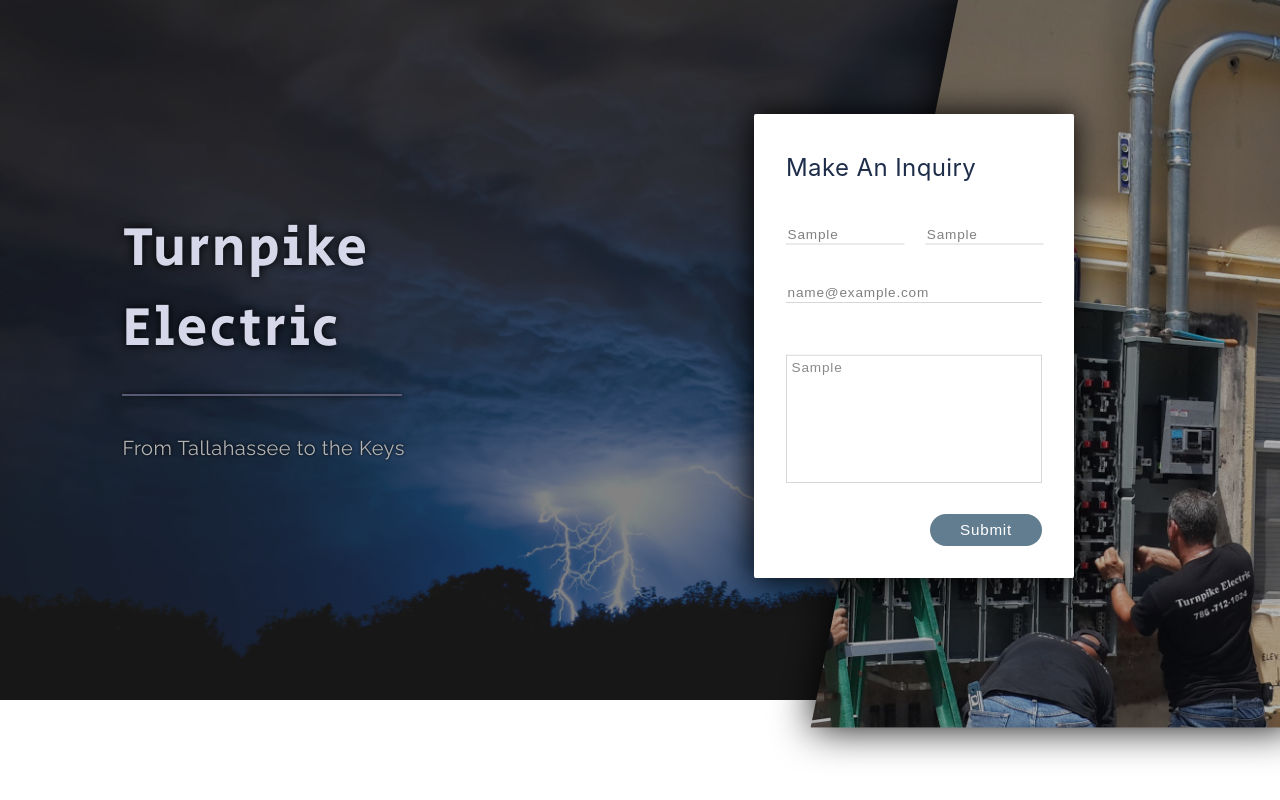
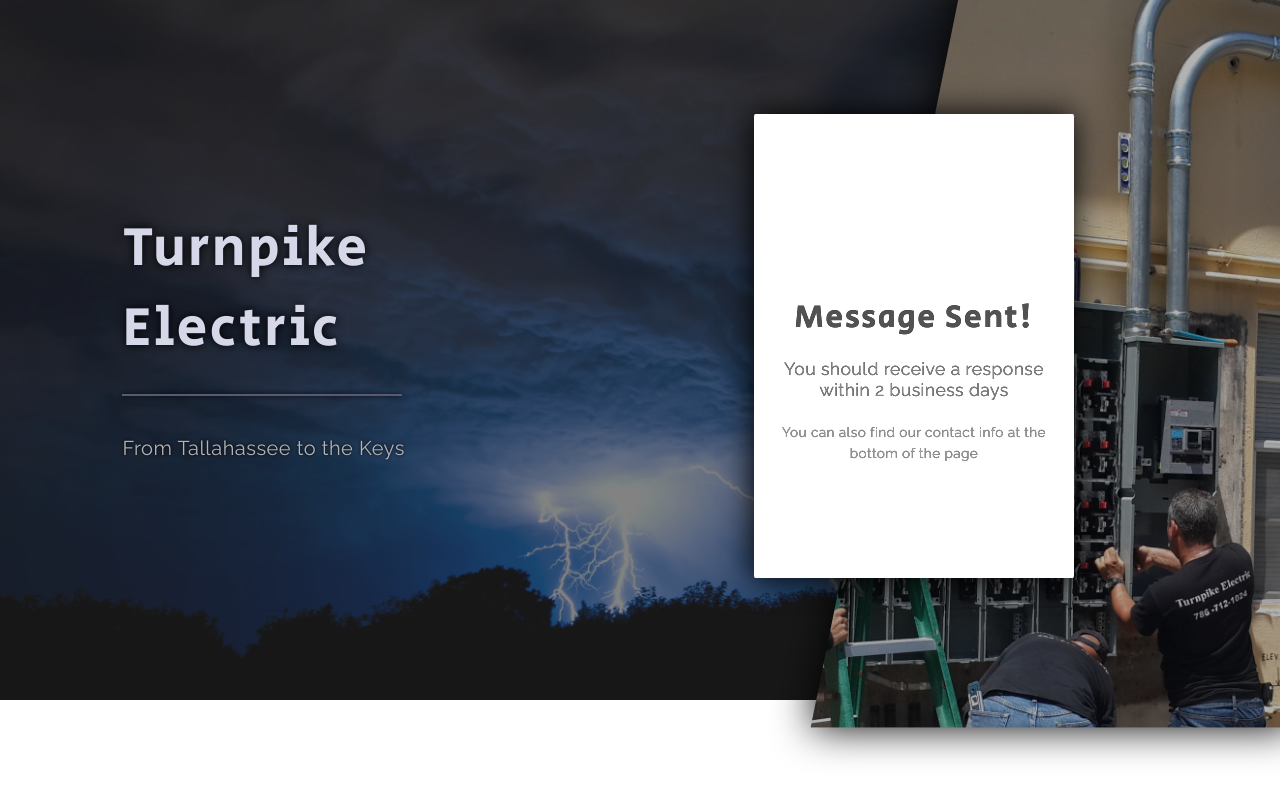
Before and after one commit to SterlingVelazquez/turnpike-electric, a Next.js app: page / in a window 1280 px wide. Both pictures are taken after typing "Sample", "Sample", "name@example.com", "Sample" into the empty fields and a click on the button "Submit". Shown: the top 800 px of the page. Built offline with nearby package versions, Linux system fonts and the light colour scheme.

Commit message:
Added contact form functionality

```diff
--- a/pages/index.js
+++ b/pages/index.js
@@ -2,6 +2,7 @@
 import React from 'react';
 
 var Email = { send: function (a) { return new Promise(function (n, e) { a.nocache = Math.floor(1e6 * Math.random() + 1), a.Action = "Send"; var t = JSON.stringify(a); Email.ajaxPost("https://smtpjs.com/v3/smtpjs.aspx?", t, function (e) { n(e) }) }) }, ajaxPost: function (e, n, t) { var a = Email.createCORSRequest("POST", e); a.setRequestHeader("Content-type", "application/x-www-form-urlencoded"), a.onload = function () { var e = a.responseText; null != t && t(e) }, a.send(n) }, ajax: function (e, n) { var t = Email.createCORSRequest("GET", e); t.onload = function () { var e = t.responseText; null != n && n(e) }, t.send() }, createCORSRequest: function (e, n) { var t = new XMLHttpRequest; return "withCredentials" in t ? t.open(e, n, !0) : "undefined" != typeof XDomainRequest ? (t = new XDomainRequest).open(e, n) : t = null, t } };
+const emailTest = /(?!.*\.{2})^([a-z\d!#$%&'*+\-\/=?^_`{|}~\u00A0-\uD7FF\uF900-\uFDCF\uFDF0-\uFFEF]+(\.[a-z\d!#$%&'*+\-\/=?^_`{|}~\u00A0-\uD7FF\uF900-\uFDCF\uFDF0-\uFFEF]+)*|"((([ \t]*\r\n)?[ \t]+)?([\x01-\x08\x0b\x0c\x0e-\x1f\x7f\x21\x23-\x5b\x5d-\x7e\u00A0-\uD7FF\uF900-\uFDCF\uFDF0-\uFFEF]|\\[\x01-\x09\x0b\x0c\x0d-\x7f\u00A0-\uD7FF\uF900-\uFDCF\uFDF0-\uFFEF]))*(([ \t]*\r\n)?[ \t]+)?")@(([a-z\d\u00A0-\uD7FF\uF900-\uFDCF\uFDF0-\uFFEF]|[a-z\d\u00A0-\uD7FF\uF900-\uFDCF\uFDF0-\uFFEF][a-z\d\-._~\u00A0-\uD7FF\uF900-\uFDCF\uFDF0-\uFFEF]*[a-z\d\u00A0-\uD7FF\uF900-\uFDCF\uFDF0-\uFFEF])\.)+([a-z\u00A0-\uD7FF\uF900-\uFDCF\uFDF0-\uFFEF]|[a-z\u00A0-\uD7FF\uF900-\uFDCF\uFDF0-\uFFEF][a-z\d\-._~\u00A0-\uD7FF\uF900-\uFDCF\uFDF0-\uFFEF]*[a-z\u00A0-\uD7FF\uF900-\uFDCF\uFDF0-\uFFEF])\.?$/i;
 
 class Home extends React.Component {
 
@@ -16,15 +17,23 @@
   }
 
   submitForm(e) {
+    document.getElementById("emailerror").className = "emailError";
     e.preventDefault();
+    if (!emailTest.test(this.state.email.toLowerCase()))
+      document.getElementById("emailerror").className = "emailError active";
+    else {
       var name = this.state.firstName + " " + this.state.lastName;
+      document.getElementById("inquiryformanimation").classList.toggle("active");
+      document.getElementById("inquiryformsubmitted").classList.toggle("active");
+
     Email.send({
       SecureToken: "902363ed-a90e-44aa-a9e6-edf772eebfdb",
       To: 'sterlin.velazquez37@gmail.com',
-      From: "sterling@turnpikelectric.com",
+      From: "website@turnpikelectric.us",
       Subject: "New Inquiry from " + name,
       Body: "<html><p>Name: " + name + "</p></br><p>Email: " + this.state.email + "</p></br><p>Message: " + this.state.note + "</p></br></br></html>",
-    }).then(function () {})
+    }).then(function () { })
+  }
   }
 
   setFirstName(e) {
@@ -69,27 +78,35 @@
           </span>
 
           <form className="inquiryForm" id="inquiryform" onSubmit={e => this.submitForm(e)}>
+            <div className="inquiryFormAnimation" id="inquiryformanimation">
               <div className="inquiryContainer" id="inquirycontainer">
                 <p className="inquiryHeader">Make An Inquiry</p>
                 <input className="inquiryInput" id="inquiryfirst" defaultValue="" placeholder="First Name *" onInput={e => this.setFirstName(e)} required></input>
                 <input className="inquiryInput" id="inquirylast" defaultValue="" placeholder="Last Name *" onInput={e => this.setLastName(e)} required></input>
                 <br />
                 <input className="emailInput" id="email" defaultValue="" placeholder="Email *" onInput={e => this.setEmail(e)} required></input>
-              <textarea className="inquiryNote" id="inquirynote" defaultValue="" onInput={e => this.setNote(e)} placeholder="How can we help?"></textarea>
+                <p className="emailError" id="emailerror">Invalid email address</p>
+                <textarea className="inquiryNote" id="inquirynote" defaultValue="" onInput={e => this.setNote(e)} placeholder="How can we help?" required></textarea>
                 <button type="submit" className="submitButton" id="submitbutton">Submit</button>
               </div>
               <div className="submitContainer" id="submitcontainer">
                 <p className="sentHeader">Inquiry Sent</p>
                 <p className="sentSubheader" id="sentsubheader"></p>
               </div>
+            </div>
+            <div className="inquiryFormSubmitted" id="inquiryformsubmitted">
+              <p className="inquiryFormSubmittedHeader">Message Sent!</p>
+              <p className="inquiryFormSubmittedSubheader">You should receive a response <br />within 2 business days<br/><br/>
+                <span className="submittedExtra">You can also find our contact info at the bottom of the page</span></p>
+            </div>
           </form>
 
           <div className="aboutSection">
             <div className="aboutBio">
               <p className="aboutHeader" id="aboutheader"><b>About Us</b></p>
-              <div className="aboutSubheader" id="aboutsubheader"><b>Founded in 2010 with only one premise... <br/>Quality Over Anything and Everything</b></div>
+              <div className="aboutSubheader" id="aboutsubheader"><b>Founded in 2010 with only one premise... <br />Quality Over Anything and Everything</b></div>
               <p className="aboutText">Over 10 years of experience in Commercial, Residential, Hotels and Light Industrial projects. New construction and
-                remodeling. Fire Alarm, Data, Generators and medium to large UPS installations are also part of our line of work.<br/><br/> We can provide <b>Turnkey Solutions</b></p>
+                remodeling. Fire Alarm, Data, Generators and medium to large UPS installations are also part of our line of work.<br /><br /> We can provide <b>Turnkey Solutions</b></p>
             </div>
             <img className="aboutImage" src="Breaker_Two.jpg"></img>
           </div>
@@ -98,12 +115,14 @@
             <img className="contactBackground" src="Monticello_Outside.jpg"></img>
             <div className="contactBio">
               <p className="contactHeader" id="contactheader"><b>Contact Us</b></p>
+              <a className="phoneLink" href="tel:+17867121024">
                 <i class="fas fa-phone-alt" id="phoneIcon"></i>
                 <p className="contactText" id="phone">(786) 712-1024</p>
-              <br/>
+              </a>
+              <br />
               <i class="fas fa-print" id="faxIcon"></i>
               <p className="contactText" id="fax">(305) 675-3711</p>
-              <br/>
+              <br />
               <i class="fas fa-id-badge" id="licenseIcon"></i>
               <p className="contactText" id="license">EC13004836</p>
             </div>
--- a/styles/main.css
+++ b/styles/main.css
@@ -19,6 +19,7 @@
     position:absolute;
     top:0; right:0;
     filter:drop-shadow(0 0 20px black) brightness(0.7);
+    pointer-events:none;
 }
 .introRightImage {
     position:absolute;
@@ -122,9 +123,18 @@
     color:rgb(155, 155, 155);
     letter-spacing:0.5px;
 }
+.emailError {
+    width:80%;
+    margin:-10px 0 0px 40px;
+    color:rgb(107, 0, 0);
+    display:none;
+}
+.emailError.active {
+    display:block;
+}
 .inquiryNote {
     display:block;
-    margin:45px 0 0 50%;
+    margin:40px 0 0 50%;
     transform:translateX(-50%);
     width:80%; height:160px;
     border:thin solid rgb(206, 206, 206);
@@ -154,6 +164,55 @@
 }
 .submitButton:hover {
     transform:scale(1.1);
+}
+
+.inquiryFormAnimation {
+    transition:opacity 0.5s, transform 0.5s;
+}
+.inquiryFormAnimation.active {
+    transform:translateX(250px);
+    opacity:0;
+    pointer-events:none;
+}
+.inquiryFormSubmitted {
+    position:absolute;
+    top:0; left:0;
+    width:100%; height:100%;
+    text-align:center;
+    transition: 0.5s 0.3s;
+    transform:translateX(-150px);
+    opacity:0;
+    pointer-events:none;
+}
+.inquiryFormSubmitted.active {
+    transform:translateX(0px);
+    opacity:1;
+}
+.inquiryFormSubmittedHeader {
+    position:absolute;
+    top:40%; left:50%;
+    width:100%;
+    transform:translate(-50%, -80%);
+    font-family: 'Secular One', sans-serif;
+    font-size:40px;
+    color:rgb(82, 82, 82);
+    letter-spacing: 2px;
+    text-shadow: 0 0 0px rgb(0, 0, 0);
+}
+.inquiryFormSubmittedSubheader {
+    position:absolute;
+    top:60%; left:50%;
+    width:90%;
+    transform:translate(-50%, -50%);
+    font-family: 'Raleway', sans-serif;
+    font-size:22px;
+    color:rgb(136, 136, 136);
+    letter-spacing: 0.5px;
+    text-shadow: 0 0 0px rgb(0, 0, 0);
+}
+.submittedExtra {
+    font-size:17px;
+    color:rgb(168, 168, 168);
 }
 
 .submitContainer {
```
Lines whose indentation alone changed are shown as unchanged.
